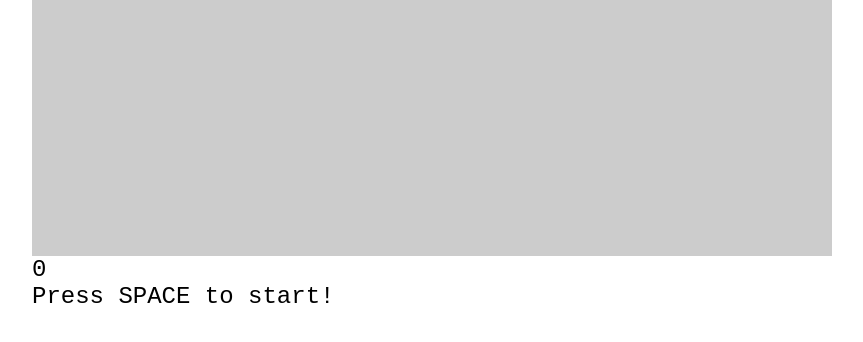
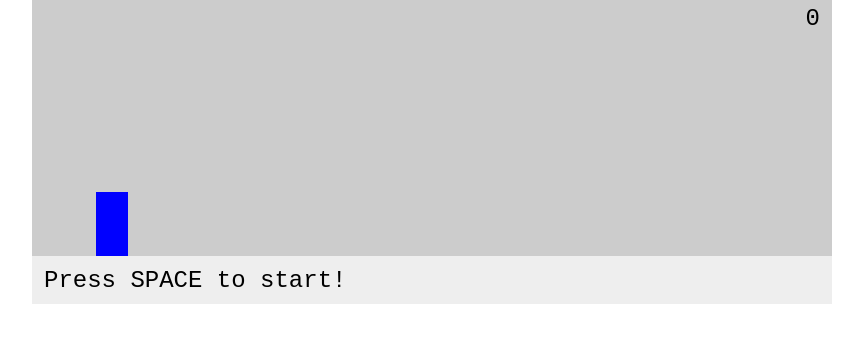
Before and after one commit to ramirorichmand/RR11_Boing, a plain HTML site: page index.html in a window 1280 px wide. Shown: the whole page, without its empty margins (208-1071 px from the left). Drawn offline with Linux system fonts and the light colour scheme.

Commit message:
basic css

```diff
--- a/style.css
+++ b/style.css
@@ -23,3 +23,57 @@ body {
     background-color: #cccccc;
     overflow: hidden;
 }
+
+#boing {
+    position: absolute;
+    width: 32px;
+    height: 64px;
+    left: 64px;
+
+    background-color: blue;
+}
+
+.obstacle {
+    position: absolute;
+    width: 32px;
+    height: 64px;
+
+    background-color: black;
+}
+
+#message {
+    width: 100%;
+    height: 2em;
+    padding: 0.2em 0.5em;
+    box-sizing: border-box;
+
+    display: flex;
+    align-items: center;
+
+    background-color: #eeeeee;
+    font-size: 1em;
+}
+
+.score-container {
+    position: absolute;
+    top: 0;
+    right: 0;
+    padding: 0.2em 0.5em;
+
+    display: flex;
+    flex-direction: column;
+    text-align: right;
+}
+
+#score {
+}
+
+#highscore {
+    color: #237c23;
+}
+
+.hidden {
+    display: none;
+}
+
+/* super basic css */
```
Also changed, not shown: 1 other file.
